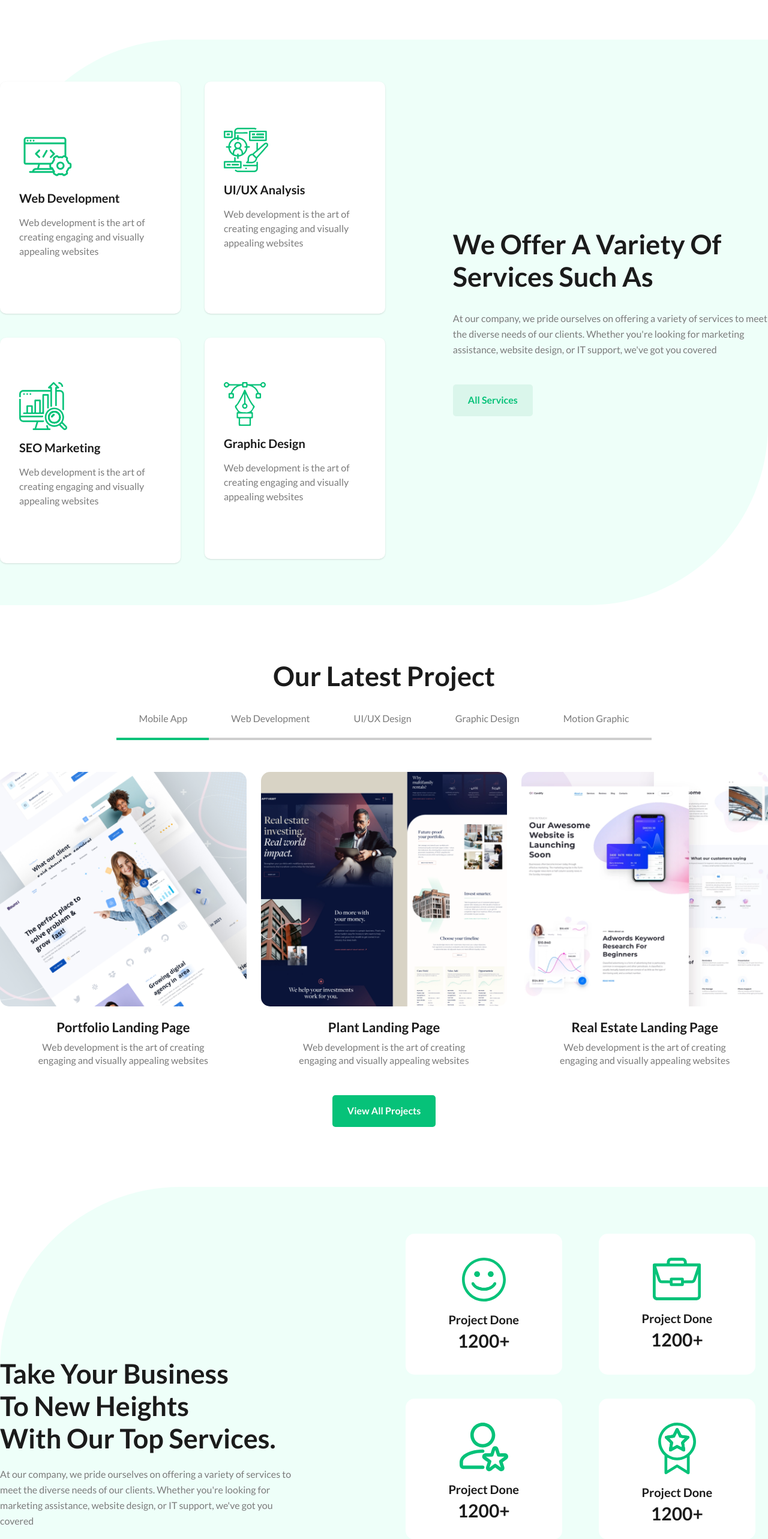
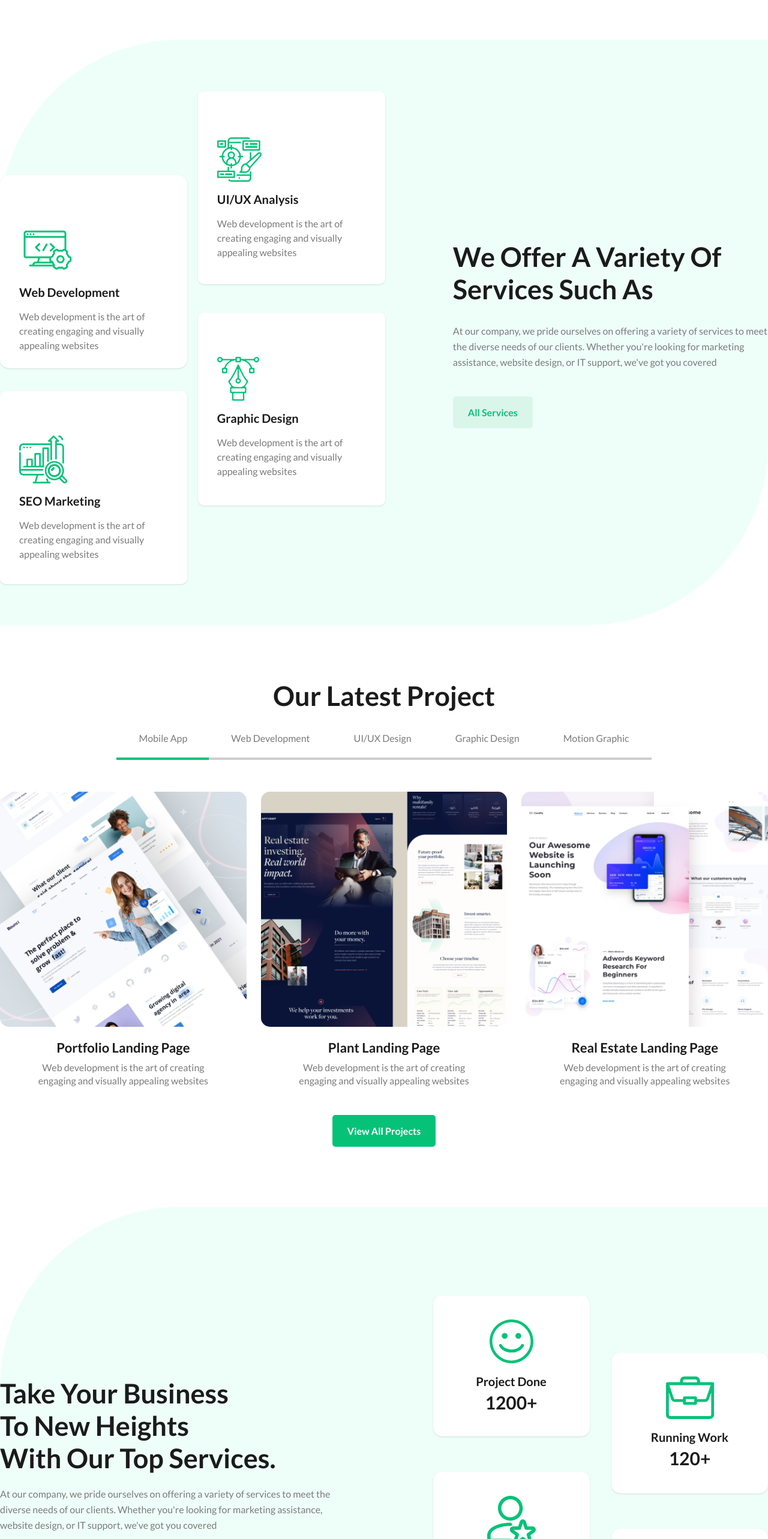
Before and after one commit to mdshihab75/CoreWave, a React (Vite) app: page / in a window 1280 px wide. Shown: the part 1132-3698 px from the top of the page at 60% size. Built offline with nearby package versions, Linux system fonts and the light colour scheme.

Commit message:
Project Complete

```diff
--- a/src/Components/Services.jsx
+++ b/src/Components/Services.jsx
@@ -3,14 +3,13 @@ import Container from './Ui/Container'
 
 const Services = () => {
     return (
-        <section className="mt-17.5 ">
-            <div className="bg-banner-mix rounded-tl-[300px] rounded-br-[300px] py-17.5 flex items-center justify-between">
+        <section className="mt-17.5 mb-17.5 ">
+            <div className='bg-banner-mix rounded-tl-[300px] rounded-br-[300px] pt-83.75 pb-82'>
                 <Container>
-                    <div className='flex gap-28.25 items-center'>
-                        <div class="grid grid-cols-2 gap-10 w-[55%]">
-
-                        <div className='group'>
-                            <div className="bg-primary-white group-hover:bg-primary-green/40 rounded-[10px] p-8 shadow-sm group">
+                <div className='flex gap-28.25 '>
+                    <div class="w-[55%] relative ">
+                        <div className='absolute bottom-25 left-0 group'>
+                            <div className='bg-primary-white group-hover:bg-primary-green/40 rounded-[15px] w-78 h-80.5 p-8 shadow-sm'>
 
                                 <svg className='mt-10.75 text-primary-green group-hover:text-primary-white' width="90" height="90" viewBox="0 0 90 90" fill="currentColor" xmlns="http://www.w3.org/2000/svg">
                                     <g clip-path="url(#clip0_26_53)">
@@ -30,15 +29,16 @@ const Services = () => {
                                     </defs>
                                 </svg>
 
-                            <h3 className="font-Lato font-semibold text-[20px] leading-7.5 text-primary-black group-hover:text-primary-white mt-3.5">Web Development</h3>
+
+                                <h4 className='font-Lato font-semibold text-[20px] leading-7.5 text-primary-black group-hover:text-primary-white mt-3.75'>Web Development</h4>
                                 <p className="font-Lato font-normal text-base leading-6 text-sixth-color group-hover:text-primary-white mt-3.5 mb-15">
                                     Web development is the art of creating engaging and visually appealing websites
                                 </p>
                             </div>
                         </div>
 
-                        <div className='group'>
-                            <div className="bg-primary-white group-hover:bg-primary-green/40 rounded-[10px] h-full p-8 shadow-sm ">
+                        <div className='absolute bottom-60 right-0 group'>
+                            <div className="bg-primary-white group-hover:bg-primary-green/40 w-78 h-80.5 rounded-[10px] p-8 shadow-sm ">
 
                                 <svg className='mt-11.25 text-primary-green group-hover:text-primary-white' width="74" height="74" viewBox="0 0 74 74" fill="currentColor" xmlns="http://www.w3.org/2000/svg">
                                     <g clip-path="url(#clip0_30_55)">
@@ -83,8 +83,8 @@ const Services = () => {
                             </div>
                         </div>
 
-                        <div className='group'>
-                            <div class="bg-primary-white group-hover:bg-primary-green/40 rounded-[10px] p-8 shadow-sm">
+                        <div className='absolute -bottom-65 left-0 group'>
+                            <div class="bg-primary-white group-hover:bg-primary-green/40 rounded-[10px] w-78 h-80.5 p-8 shadow-sm">
 
                                 <svg className='mt-10.5 text-primary-green group-hover:text-primary-white' width="80" height="80" viewBox="0 0 80 80" fill="currentColor" xmlns="http://www.w3.org/2000/svg">
                                     <g clip-path="url(#clip0_30_13)">
@@ -117,8 +117,8 @@ const Services = () => {
                             </div>
                         </div>
 
-                        <div className='group'>
-                            <div className="bg-primary-white group-hover:bg-primary-green/40 rounded-[10px] p-8 shadow-sm">
+                        <div className='absolute top-30 right-0 group'>
+                            <div className="bg-primary-white group-hover:bg-primary-green/40 rounded-[10px] w-78 h-80.5 p-8 shadow-sm">
 
                                 <svg className='mt-10.5 text-primary-green group-hover:text-primary-white' width="70" height="73" viewBox="0 0 70 73" fill="currentColor" xmlns="http://www.w3.org/2000/svg">
                                     <g clip-path="url(#clip0_30_9)">
--- a/src/Components/TopServices.jsx
+++ b/src/Components/TopServices.jsx
@@ -6,7 +6,7 @@ const TopServices = () => {
         <section className='mt-25 bg-banner-mix py-19.5 rounded-tl-[300px] rounded-br-[300px]'>
             <Container>
                 <div className='flex gap-40.75'>
-                    <div className='w-135.75 '>
+                    <div className='w-2/4 '>
                         <h3 className='font-Lato font-semibold text-[45px] leading-13.5 text-primary-black mt-51.5'>Take Your Business
                             <br /> To New Heights
                             <br /> With Our Top Services.</h3>
@@ -14,11 +14,9 @@ const TopServices = () => {
                         <button className='font-Lato font-semibold text-base text-primary-white bg-primary-green px-6.25 py-[14.5px] rounded-[5px] mt-11.25 mb-52'>Get In Touch Now</button>
                     </div>
 
-                    <div className='w-2/4'>
-                        <div className='grid grid-cols-2 gap-10'>
-                            <div className='group'>
-                                <div className='bg-primary-white group-hover:bg-primary-green/40 rounded-[15px] w-65.25 h-58.75 text-center shadow:sm'>
-
+                    <div className='w-2/4 relative'>
+                        <div className='absolute top-17.5 left-0  group'>
+                            <div className='bg-primary-white group-hover:bg-primary-green/40 rounded-[15px] w-65.25 h-58.75 text-center shadow-sm'>
                                 <div className='items-center justify-center flex'>
                                     <svg className='mt-10 text-primary-green group-hover:text-primary-white' width="73" height="73" viewBox="0 0 73 73" fill="currentColor" xmlns="http://www.w3.org/2000/svg">
                                         <g clip-path="url(#clip0_30_127)">
@@ -45,9 +43,8 @@ const TopServices = () => {
                                 <p className='font-Lato font-semibold text-[30px] leading-7.5 text-primary-black group-hover:text-primary-white mt-1.25 mb-10.5'>1200+</p>
                             </div>
                         </div>
-                            <div className='group'>
-                                <div className='bg-primary-white group-hover:bg-primary-green/40 rounded-[15px] w-65.25 h-58.75 text-center shadow:sm'>
-
+                        <div className='absolute top-41.25 right-0 group'>
+                            <div className='bg-primary-white group-hover:bg-primary-green/40 rounded-[15px] w-65.25 h-58.75 text-center shadow-sm'>
                                 <div className='items-center justify-center flex'>
 
                                     <svg className='mt-10 text-primary-green group-hover:text-primary-white' width="80" height="71" viewBox="0 0 80 71" fill="currentColor" xmlns="http://www.w3.org/2000/svg">
@@ -63,13 +60,12 @@ const TopServices = () => {
 
                                 </div>
 
-                                    <h4 className='font-Lato font-semibold text-[20px] leading-7.5 text-primary-black group-hover:text-primary-white mt-3.75'>Project Done</h4>
-                                    <p className='font-Lato font-semibold text-[30px] leading-7.5 text-primary-black group-hover:text-primary-white mt-1.25 mb-10.5'>1200+</p>
+                                <h4 className='font-Lato font-semibold text-[20px] leading-7.5 text-primary-black group-hover:text-primary-white mt-3.75'>Running Work</h4>
+                                <p className='font-Lato font-semibold text-[30px] leading-7.5 text-primary-black group-hover:text-primary-white mt-1.25 mb-10.5'>120+</p>
                             </div>
                         </div>
-                            <div className='group'>
-                                <div className='bg-primary-white group-hover:bg-primary-green/40 rounded-[15px] w-65.25 h-58.75 text-center shadow:sm'>
-
+                        <div className='absolute bottom-43.25 left-0 group'>
+                            <div className='bg-primary-white group-hover:bg-primary-green/40 rounded-[15px] w-65.25 h-58.75 text-center shadow-sm'>
                                 <div className='items-center justify-center flex'>
 
                                     <svg className='mt-10 text-primary-green group-hover:text-primary-white' width="81" height="81" viewBox="0 0 81 81" fill="currentColor" xmlns="http://www.w3.org/2000/svg">
@@ -87,12 +83,12 @@ const TopServices = () => {
 
                                 </div>
 
-                                    <h4 className='font-Lato font-semibold text-[20px] leading-7.5 text-primary-black group-hover:text-primary-white mt-3.75'>Project Done</h4>
-                                    <p className='font-Lato font-semibold text-[30px] leading-7.5 text-primary-black group-hover:text-primary-white mt-1.25 mb-10.5'>1200+</p>
+                                <h4 className='font-Lato font-semibold text-[20px] leading-7.5 text-primary-black group-hover:text-primary-white mt-3.75'>Happy Clients</h4>
+                                <p className='font-Lato font-semibold text-[30px] leading-7.5 text-primary-black group-hover:text-primary-white mt-1.25 mb-10.5'>500+</p>
                             </div>
                         </div>
-                            <div className='group'>
-                                <div className='bg-primary-white group-hover:bg-primary-green/40 rounded-[15px] w-65.25 h-58.75 text-center shadow:sm'>
+                        <div className='absolute bottom-19.5 right-0 group'>
+                            <div className='bg-primary-white group-hover:bg-primary-green/40 rounded-[15px] w-65.25 h-58.75 text-center shadow-sm'>
                                 <div className='items-center justify-center flex'>
 
                                     <svg className='mt-10 text-primary-green group-hover:text-primary-white' width="63" height="86" viewBox="0 0 63 86" fill="currentColor" xmlns="http://www.w3.org/2000/svg">
@@ -111,9 +107,8 @@ const TopServices = () => {
 
                                 </div>
 
-                                    <h4 className='font-Lato font-semibold text-[20px] leading-7.5 text-primary-black group-hover:text-primary-white mt-3.75'>Project Done</h4>
-                                    <p className='font-Lato font-semibold text-[30px] leading-7.5 text-primary-black group-hover:text-primary-white mt-1.25 mb-10.5'>1200+</p>
-                                </div>
+                                <h4 className='font-Lato font-semibold text-[20px] leading-7.5 text-primary-black group-hover:text-primary-white mt-3.75'>Achevement</h4>
+                                <p className='font-Lato font-semibold text-[30px] leading-7.5 text-primary-black group-hover:text-primary-white mt-1.25 mb-10.5'>150+</p>
                             </div>
                         </div>
                     </div>
--- a/src/index.css
+++ b/src/index.css
@@ -16,4 +16,5 @@
   --color-secndry-black: #2F2F2F;
   --color-email: #DDDDDD;
   --color-input: #BDBDBD;
+  --color-border: #E0E0E0;
 }
```
Also changed, not shown: src/Components/Footer.jsx (+10 -6 lines). Lines whose indentation alone changed are shown as unchanged.
